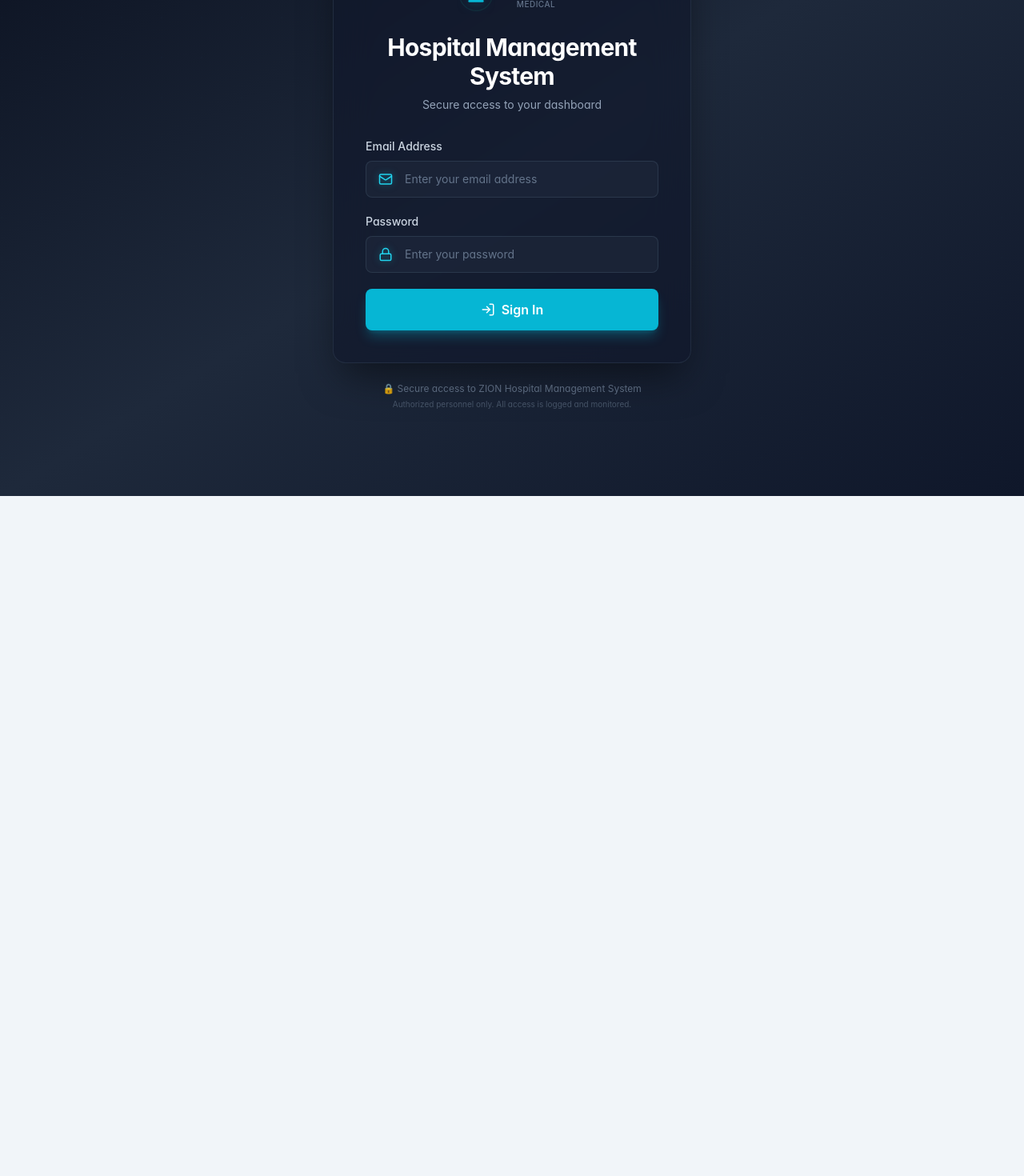
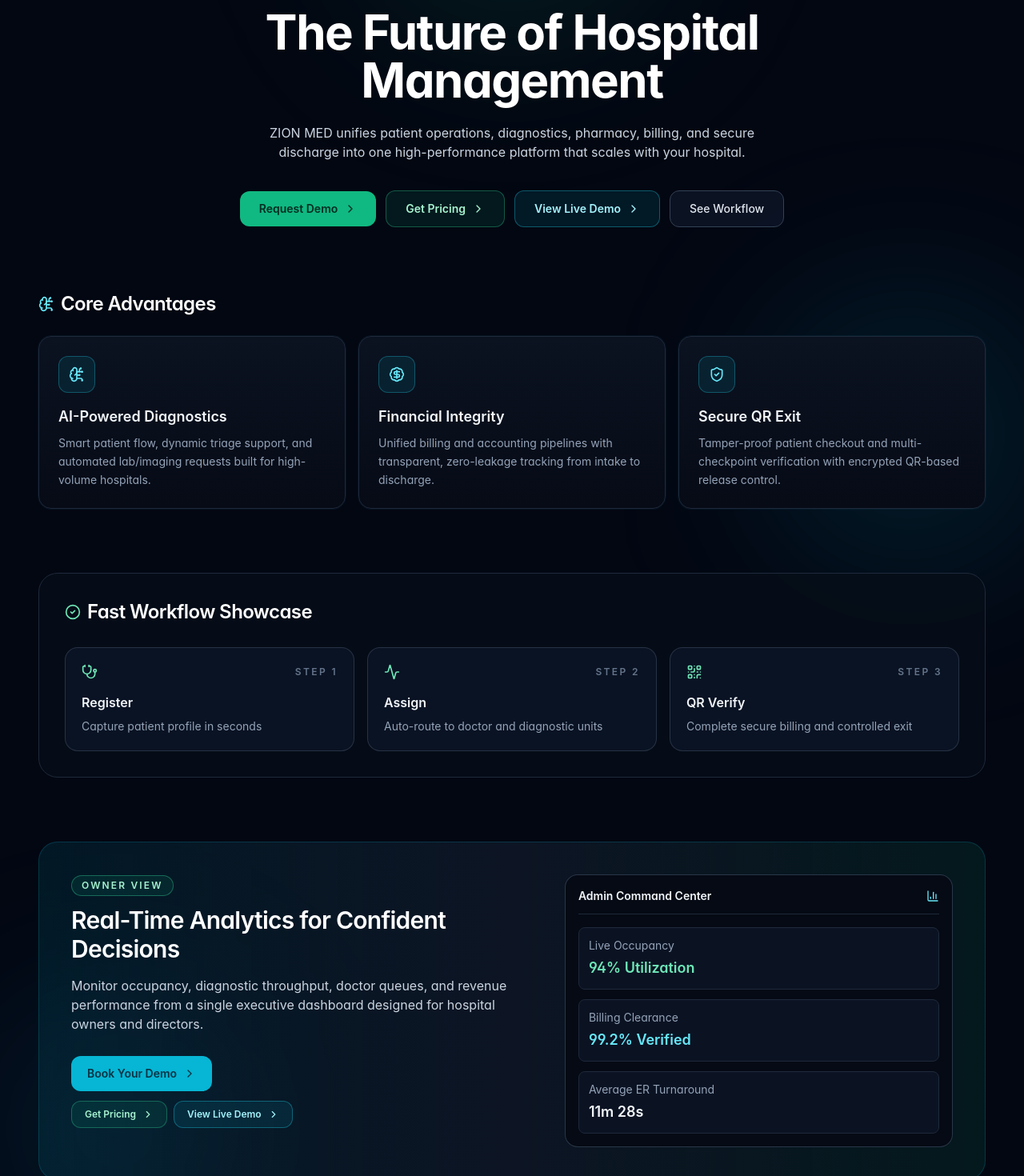
Before and after one commit to nars88/Hms-zion-, a Next.js app: page / in a window 1280 px wide. Shown: the part 180-1650 px from the top of the page at 80% size. Before the commit the page ends 800 px from the top, so only its background shows below. Built offline with nearby package versions, Linux system fonts and the light colour scheme.

Commit message:
feat: add premium CTA buttons to Zion Med landing page

```diff
--- a/src/app/page.tsx
+++ b/src/app/page.tsx
@@ -1,291 +1,219 @@
-'use client'
+import Link from 'next/link'
+import {
+  Activity,
+  BadgeDollarSign,
+  BarChart3,
+  BrainCircuit,
+  CheckCircle2,
+  ChevronRight,
+  QrCode,
+  ShieldCheck,
+  Sparkles,
+  Stethoscope,
+} from 'lucide-react'
 
-import { useState, useEffect } from 'react'
-import { useRouter } from 'next/navigation'
-import { useAuth, USER_ROLES } from '@/contexts/AuthContext'
-import { useLanguage } from '@/contexts/LanguageContext'
-import ZionMedLogo from '@/components/ZionMedLogo'
-import LanguageToggle from '@/components/shared/LanguageToggle'
-import { LogIn, Lock, Mail, AlertCircle } from 'lucide-react'
+const features = [
+  {
+    title: 'AI-Powered Diagnostics',
+    description:
+      'Smart patient flow, dynamic triage support, and automated lab/imaging requests built for high-volume hospitals.',
+    icon: BrainCircuit,
+  },
+  {
+    title: 'Financial Integrity',
+    description:
+      'Unified billing and accounting pipelines with transparent, zero-leakage tracking from intake to discharge.',
+    icon: BadgeDollarSign,
+  },
+  {
+    title: 'Secure QR Exit',
+    description:
+      'Tamper-proof patient checkout and multi-checkpoint verification with encrypted QR-based release control.',
+    icon: ShieldCheck,
+  },
+]
 
-// CRITICAL: Role-based redirect map - Check role_tag FIRST
-const REDIRECT_MAP: Record<string, string> = {
-  [USER_ROLES.ADMIN]: '/admin/dashboard', // FIXED: Admin goes to /admin/dashboard
-  [USER_ROLES.ACCOUNTANT]: '/accountant?view=all',
-  [USER_ROLES.DOCTOR]: '/doctor/queue',
-  [USER_ROLES.PHARMACIST]: '/pharmacy/dispense',
-  [USER_ROLES.RECEPTIONIST]: '/reception',
-  [USER_ROLES.INTAKE_NURSE]: '/intake',
-  [USER_ROLES.ER_NURSE]: '/emergency/nurse',
-  [USER_ROLES.SECRETARY]: '/doctor/queue',
-  [USER_ROLES.LAB_TECH]: '/lab',
-  [USER_ROLES.RADIOLOGY_TECH]: '/radiology',
-  [USER_ROLES.SECURITY]: '/gatekeeper',
-}
+const workflow = [
+  { title: 'Register', subtitle: 'Capture patient profile in seconds', icon: Stethoscope },
+  { title: 'Assign', subtitle: 'Auto-route to doctor and diagnostic units', icon: Activity },
+  { title: 'QR Verify', subtitle: 'Complete secure billing and controlled exit', icon: QrCode },
+]
 
-export default function LoginPage() {
-  const [email, setEmail] = useState('')
-  const [password, setPassword] = useState('')
-  const [error, setError] = useState('')
-  const [isLoading, setIsLoading] = useState(false)
-  // Avoid getting stuck on a global "Loading..." screen if auth hydration stalls.
-  // The real auth/redirect logic still runs in the effect below.
-  // IMPORTANT: keep server/client initial UI identical to avoid hydration errors.
-  const [isCheckingAuth, setIsCheckingAuth] = useState(true)
-  const { login, user } = useAuth()
-  const { t, isRTL } = useLanguage()
-  const router = useRouter()
-
-  // Check authentication status on mount (client-side only)
-  useEffect(() => {
-    if (typeof window === 'undefined') return
-
-    // Stop the loading UI as soon as the component is mounted on the client
-    setIsCheckingAuth(false)
-
-    // If user is already logged in, redirect them
-    if (user) {
-      // CRITICAL: Check role_tag FIRST before redirecting
-      const redirectPath = sessionStorage.getItem('redirectAfterLogin')
-      if (redirectPath) {
-        sessionStorage.removeItem('redirectAfterLogin')
-        router.replace(redirectPath)
-      } else {
-        // Role-based redirect: LAB_TECH → /lab, RADIOLOGY_TECH → /radiology, etc.
-        const userEmail = (user.email || '').toLowerCase()
-        const defaultPath =
-          userEmail === 'doctor@zion.med'
-            ? '/emergency/doctor'
-            : userEmail === 'nurse@zion.med'
-              ? '/emergency/nurse'
-              : userEmail === 'pharmacy@zion.med'
-                ? '/pharmacy/dispense'
-                : REDIRECT_MAP[user.role] || '/admin/dashboard'
-        router.replace(defaultPath)
-      }
-    }
-  }, [user, router])
-
-  // Show loading while checking auth state (prevents hydration mismatch)
-  if (isCheckingAuth) {
-    return (
-      <div className="h-[100dvh] max-h-[100dvh] w-full overflow-hidden bg-gradient-to-br from-[#0B1120] via-[#1E293B] to-[#0F172A] flex items-center justify-center px-4">
-        <div className="text-center">
-          <div className="animate-spin rounded-full h-8 w-8 border-2 border-cyan-500 border-t-transparent mx-auto mb-4"></div>
-          <p className="text-sm text-slate-400">Loading...</p>
-        </div>
-      </div>
-    )
-  }
-
-  // Show redirecting only after auth check is complete and user exists
-  if (user) {
-    return (
-      <div className="h-[100dvh] max-h-[100dvh] w-full overflow-hidden bg-gradient-to-br from-[#0B1120] via-[#1E293B] to-[#0F172A] flex items-center justify-center px-4">
-        <div className="text-center">
-          <div className="animate-spin rounded-full h-8 w-8 border-2 border-cyan-500 border-t-transparent mx-auto mb-4"></div>
-          <p className="text-sm text-slate-400">Redirecting...</p>
-        </div>
-      </div>
-    )
-  }
-
-  const handleLogin = async (e: React.FormEvent) => {
-    e.preventDefault()
-    setError('')
-    setIsLoading(true)
-
-    try {
-      // Call authentication API
-      const res = await fetch('/api/auth/login', {
-        method: 'POST',
-        headers: { 'Content-Type': 'application/json' },
-        body: JSON.stringify({
-          email: email.trim(),
-          password: password,
-        }),
-      })
-
-      const data = await res.json().catch(() => ({}))
-      if (!res.ok) {
-        throw new Error(typeof data?.error === 'string' ? data.error : 'Invalid email or password')
-      }
-
-      const userData = data?.user
-      if (!userData || !userData.id || userData.role == null) {
-        throw new Error('Invalid user data. Please contact administrator.')
-      }
-
-      const role = String(userData.role)
-      if (!Object.values(USER_ROLES).includes(role as any)) {
-        throw new Error('Invalid user role. Please contact administrator.')
-      }
-
-      login({
-        id: userData.id,
-        name: userData.name ?? 'User',
-        email: userData.email ?? '',
-        role: role as any,
-      })
-
-      const userEmail = (userData.email || '').toLowerCase()
-      const redirectPath = typeof window !== 'undefined' ? sessionStorage.getItem('redirectAfterLogin') : null
-      if (redirectPath) {
-        if (typeof window !== 'undefined') sessionStorage.removeItem('redirectAfterLogin')
-        router.replace(redirectPath)
-      } else {
-        let defaultPath = '/admin/dashboard'
-        if (userEmail === 'doctor@zion.med') {
-          defaultPath = '/emergency/doctor'
-        } else if (userEmail === 'nurse@zion.med') {
-          defaultPath = '/emergency/nurse'
-        } else if (userEmail === 'pharmacy@zion.med') {
-          defaultPath = '/pharmacy/dispense'
-        } else if (role === USER_ROLES.LAB_TECH) {
-          defaultPath = '/lab'
-        } else if (role === USER_ROLES.RADIOLOGY_TECH) {
-          defaultPath = '/radiology'
-        } else {
-          defaultPath = REDIRECT_MAP[role as keyof typeof REDIRECT_MAP] || '/admin/dashboard'
-        }
-        router.replace(defaultPath)
-      }
-    } catch (err: any) {
-      console.error('❌ Login failed:', err)
-      setError(err?.message || 'Invalid email or password. Please try again.')
-      setIsLoading(false)
-    }
-  }
-
+export default function LandingPage() {
   return (
-    <div className="relative h-[100dvh] max-h-[100dvh] w-full overflow-hidden overscroll-none bg-gradient-to-br from-[#0B1120] via-[#1E293B] to-[#0F172A] flex flex-col items-center justify-center px-4 sm:px-6">
-      {/* Subtle Background Pattern */}
-      <div className="absolute inset-0 opacity-5">
-        <div
-          className="absolute inset-0"
-          style={{
-            backgroundImage: `radial-gradient(circle at 2px 2px, rgba(6,182,212,0.3) 1px, transparent 0)`,
-            backgroundSize: '50px 50px',
-          }}
-        ></div>
+    <main className="relative min-h-screen overflow-x-hidden bg-[#030712] text-white">
+      <div className="pointer-events-none absolute inset-0">
+        <div className="absolute -top-32 left-1/2 h-80 w-80 -translate-x-1/2 rounded-full bg-emerald-500/20 blur-[120px]" />
+        <div className="absolute right-0 top-1/3 h-72 w-72 rounded-full bg-cyan-500/20 blur-[120px]" />
+        <div className="absolute bottom-0 left-0 h-72 w-72 rounded-full bg-sky-500/15 blur-[120px]" />
       </div>
 
-      {/* Language Toggle - Top Right */}
-      <div className="absolute top-4 right-4 z-20">
-        <LanguageToggle />
-      </div>
+      <div className="relative mx-auto w-full max-w-7xl px-5 pb-20 pt-8 sm:px-8 lg:px-12">
+        <header className="mb-16 flex items-center justify-between">
+          <div className="flex items-center gap-3">
+            <div className="rounded-xl border border-emerald-400/40 bg-emerald-500/15 p-2.5">
+              <Sparkles className="h-5 w-5 text-emerald-300" />
+            </div>
+            <div>
+              <p className="text-lg font-semibold tracking-tight">ZION MED</p>
+              <p className="text-xs text-slate-400">Enterprise Hospital Intelligence</p>
+            </div>
+          </div>
+          <Link
+            href="/login"
+            className="rounded-xl border border-cyan-400/30 bg-cyan-500/10 px-4 py-2 text-sm font-medium text-cyan-200 transition hover:border-cyan-300/60 hover:bg-cyan-500/20"
+          >
+            Login
+          </Link>
+        </header>
 
-      {/* Centered Login Card — fixed viewport, no page scroll */}
-      <div className="relative z-10 flex w-full max-w-md max-h-full min-h-0 flex-col justify-center">
-        {/* Professional Login Card */}
-        <div className="bg-slate-900/60 backdrop-blur-xl rounded-2xl border border-slate-700/50 p-6 sm:p-8 md:p-10 shadow-2xl shadow-black/50">
-          {/* ZION Med Logo and Hospital Name */}
-          <div className="text-center mb-8">
-            <div className="flex justify-center mb-6">
-              <ZionMedLogo size="lg" showText={true} />
-            </div>
-            <h1 className="text-2xl sm:text-3xl font-bold text-white mb-2 tracking-tight">
-              Hospital Management System
-            </h1>
-            <p className="text-sm text-slate-400">
-              Secure access to your dashboard
-            </p>
+        <section className="mb-20 text-center [animation:fadeIn_700ms_ease-out]">
+          <p className="mx-auto mb-5 inline-flex items-center gap-2 rounded-full border border-emerald-400/30 bg-emerald-500/10 px-4 py-1.5 text-xs font-semibold uppercase tracking-[0.22em] text-emerald-200">
+            Built for Modern Hospitals
+          </p>
+          <h1 className="mx-auto max-w-4xl text-4xl font-bold tracking-tight text-white sm:text-5xl lg:text-6xl">
+            The Future of Hospital Management
+          </h1>
+          <p className="mx-auto mt-6 max-w-2xl text-sm leading-relaxed text-slate-300 sm:text-base">
+            ZION MED unifies patient operations, diagnostics, pharmacy, billing, and secure discharge
+            into one high-performance platform that scales with your hospital.
+          </p>
+          <div className="mt-9 flex flex-col items-center justify-center gap-3 sm:flex-row">
+            <Link
+              href="/login"
+              className="inline-flex items-center justify-center gap-2 rounded-xl bg-emerald-500 px-6 py-3 text-sm font-semibold text-emerald-950 transition hover:bg-emerald-400"
+            >
+              Request Demo
+              <ChevronRight className="h-4 w-4" />
+            </Link>
+            <Link
+              href="/login"
+              className="inline-flex items-center justify-center gap-2 rounded-xl border border-emerald-400/35 bg-emerald-500/10 px-6 py-3 text-sm font-semibold text-emerald-200 transition hover:border-emerald-300/60 hover:bg-emerald-500/20"
+            >
+              Get Pricing
+              <ChevronRight className="h-4 w-4" />
+            </Link>
+            <Link
+              href="/login"
+              className="inline-flex items-center justify-center gap-2 rounded-xl border border-cyan-400/35 bg-cyan-500/10 px-6 py-3 text-sm font-semibold text-cyan-200 transition hover:border-cyan-300/60 hover:bg-cyan-500/20"
+            >
+              View Live Demo
+              <ChevronRight className="h-4 w-4" />
+            </Link>
+            <a
+              href="#workflow"
+              className="rounded-xl border border-slate-700 bg-slate-900/70 px-6 py-3 text-sm font-medium text-slate-200 transition hover:border-slate-500"
+            >
+              See Workflow
+            </a>
           </div>
+        </section>
 
-          <form onSubmit={handleLogin} className="space-y-5">
-            {/* Email Field */}
+        <section className="mb-20 [animation:fadeIn_900ms_ease-out]">
+          <div className="mb-6 flex items-center gap-2">
+            <BrainCircuit className="h-5 w-5 text-cyan-300" />
+            <h2 className="text-2xl font-semibold tracking-tight">Core Advantages</h2>
+          </div>
+          <div className="grid gap-4 md:grid-cols-3">
+            {features.map((item) => (
+              <article
+                key={item.title}
+                className="rounded-2xl border border-slate-800 bg-gradient-to-b from-[#0b1220] to-[#060b16] p-6 shadow-[0_0_0_1px_rgba(56,189,248,0.06)]"
+              >
+                <div className="mb-4 inline-flex rounded-xl border border-cyan-400/30 bg-cyan-500/10 p-3">
+                  <item.icon className="h-5 w-5 text-cyan-300" />
+                </div>
+                <h3 className="text-lg font-semibold text-slate-100">{item.title}</h3>
+                <p className="mt-2 text-sm leading-relaxed text-slate-400">{item.description}</p>
+              </article>
+            ))}
+          </div>
+        </section>
+
+        <section
+          id="workflow"
+          className="mb-20 rounded-3xl border border-slate-800 bg-[#070d18]/85 p-6 sm:p-8 [animation:fadeIn_1100ms_ease-out]"
+        >
+          <div className="mb-7 flex items-center gap-2">
+            <CheckCircle2 className="h-5 w-5 text-emerald-300" />
+            <h2 className="text-2xl font-semibold tracking-tight">Fast Workflow Showcase</h2>
+          </div>
+          <div className="grid gap-4 md:grid-cols-3">
+            {workflow.map((step, index) => (
+              <div key={step.title} className="rounded-2xl border border-slate-700/70 bg-slate-900/65 p-5">
+                <div className="mb-4 flex items-center justify-between">
+                  <step.icon className="h-5 w-5 text-emerald-300" />
+                  <span className="text-xs font-semibold tracking-[0.2em] text-slate-500">
+                    STEP {index + 1}
+                  </span>
+                </div>
+                <p className="text-base font-semibold text-slate-100">{step.title}</p>
+                <p className="mt-2 text-sm text-slate-400">{step.subtitle}</p>
+              </div>
+            ))}
+          </div>
+        </section>
+
+        <section className="[animation:fadeIn_1300ms_ease-out]">
+          <div className="grid gap-6 rounded-3xl border border-cyan-500/20 bg-gradient-to-r from-cyan-500/10 via-[#0d1524] to-emerald-500/10 p-7 sm:p-10 lg:grid-cols-[1.1fr_0.9fr]">
             <div>
-              <label className="block text-sm font-medium text-slate-300 mb-2">
-                Email Address
-              </label>
-              <div className="relative">
-                <div
-                  className={`absolute ${isRTL ? 'right-4' : 'left-4'} top-1/2 transform -translate-y-1/2 z-10`}
+              <div className="mb-3 inline-flex items-center gap-2 rounded-full border border-emerald-400/40 bg-emerald-500/10 px-3 py-1 text-xs font-semibold uppercase tracking-[0.18em] text-emerald-200">
+                Owner View
+              </div>
+              <h2 className="text-2xl font-semibold tracking-tight text-white sm:text-3xl">
+                Real-Time Analytics for Confident Decisions
+              </h2>
+              <p className="mt-4 max-w-xl text-sm leading-relaxed text-slate-300 sm:text-base">
+                Monitor occupancy, diagnostic throughput, doctor queues, and revenue performance from
+                a single executive dashboard designed for hospital owners and directors.
+              </p>
+              <Link
+                href="/login"
+                className="mt-7 inline-flex items-center gap-2 rounded-xl bg-cyan-500 px-5 py-3 text-sm font-semibold text-cyan-950 transition hover:bg-cyan-400"
+              >
+                Book Your Demo
+                <ChevronRight className="h-4 w-4" />
+              </Link>
+              <div className="mt-3 flex flex-wrap gap-2">
+                <Link
+                  href="/login"
+                  className="inline-flex items-center gap-2 rounded-xl border border-emerald-400/35 bg-emerald-500/10 px-4 py-2 text-xs font-semibold text-emerald-200 transition hover:border-emerald-300/60 hover:bg-emerald-500/20"
                 >
-                  <Mail
-                    size={18}
-                    className="text-cyan-400 drop-shadow-[0_0_4px_rgba(6,182,212,0.5)]"
-                  />
-                </div>
-                <input
-                  type="email"
-                  value={email}
-                  onChange={(e) => setEmail(e.target.value)}
-                  placeholder="Enter your email address"
-                  required
-                  className={`w-full ${isRTL ? 'pr-12 pl-4' : 'pl-12 pr-4'} py-3 bg-slate-800/70 border border-slate-700/70 rounded-lg text-sm text-white placeholder-slate-500 focus:outline-none focus:ring-2 focus:ring-cyan-500/50 focus:border-cyan-500/50 transition-all`}
-                  autoComplete="email"
-                  disabled={isLoading}
-                />
+                  Get Pricing
+                  <ChevronRight className="h-3.5 w-3.5" />
+                </Link>
+                <Link
+                  href="/login"
+                  className="inline-flex items-center gap-2 rounded-xl border border-cyan-400/35 bg-cyan-500/10 px-4 py-2 text-xs font-semibold text-cyan-200 transition hover:border-cyan-300/60 hover:bg-cyan-500/20"
+                >
+                  View Live Demo
+                  <ChevronRight className="h-3.5 w-3.5" />
+                </Link>
               </div>
             </div>
-
-            {/* Password Field */}
-            <div>
-              <label className="block text-sm font-medium text-slate-300 mb-2">
-                Password
-              </label>
-              <div className="relative">
-                <div
-                  className={`absolute ${isRTL ? 'right-4' : 'left-4'} top-1/2 transform -translate-y-1/2 z-10`}
-                >
-                  <Lock
-                    size={18}
-                    className="text-cyan-400 drop-shadow-[0_0_4px_rgba(6,182,212,0.5)]"
-                  />
+            <div className="rounded-2xl border border-slate-700/80 bg-[#050a14] p-4">
+              <div className="mb-4 flex items-center justify-between border-b border-slate-800 pb-3">
+                <p className="text-sm font-semibold text-slate-100">Admin Command Center</p>
+                <BarChart3 className="h-4 w-4 text-cyan-300" />
+              </div>
+              <div className="space-y-3 text-sm">
+                <div className="rounded-lg border border-slate-800 bg-slate-900/70 p-3">
+                  <p className="text-slate-400">Live Occupancy</p>
+                  <p className="mt-1 text-lg font-semibold text-emerald-300">94% Utilization</p>
                 </div>
-                <input
-                  type="password"
-                  value={password}
-                  onChange={(e) => setPassword(e.target.value)}
-                  placeholder="Enter your password"
-                  required
-                  className={`w-full ${isRTL ? 'pr-12 pl-4' : 'pl-12 pr-4'} py-3 bg-slate-800/70 border border-slate-700/70 rounded-lg text-sm text-white placeholder-slate-500 focus:outline-none focus:ring-2 focus:ring-cyan-500/50 focus:border-cyan-500/50 transition-all`}
-                  autoComplete="current-password"
-                  disabled={isLoading}
-                />
+                <div className="rounded-lg border border-slate-800 bg-slate-900/70 p-3">
+                  <p className="text-slate-400">Billing Clearance</p>
+                  <p className="mt-1 text-lg font-semibold text-cyan-300">99.2% Verified</p>
+                </div>
+                <div className="rounded-lg border border-slate-800 bg-slate-900/70 p-3">
+                  <p className="text-slate-400">Average ER Turnaround</p>
+                  <p className="mt-1 text-lg font-semibold text-slate-100">11m 28s</p>
+                </div>
               </div>
             </div>
-
-            {/* Error Message */}
-            {error && (
-              <div className="p-3 bg-rose-500/10 border border-rose-500/30 rounded-lg flex items-start gap-2">
-                <AlertCircle size={18} className="text-rose-400 flex-shrink-0 mt-0.5" />
-                <p className="text-sm text-rose-400 flex-1">{error}</p>
-              </div>
-            )}
-
-            {/* Login Button */}
-            <button
-              type="submit"
-              disabled={isLoading}
-              className="w-full py-3.5 bg-cyan-500 text-white rounded-lg text-base font-semibold hover:bg-cyan-600 active:bg-cyan-700 transition-all disabled:opacity-50 disabled:cursor-not-allowed flex items-center justify-center gap-2 shadow-lg shadow-cyan-500/30"
-            >
-              {isLoading ? (
-                <>
-                  <div className="animate-spin rounded-full h-5 w-5 border-2 border-white border-t-transparent"></div>
-                  <span>Authenticating...</span>
-                </>
-              ) : (
-                <>
-                  <LogIn size={18} />
-                  <span>Sign In</span>
-                </>
-              )}
-            </button>
-          </form>
-        </div>
-
-        {/* Security Notice */}
-        <div className="mt-6 text-center">
-          <p className="text-xs text-slate-500">
-            🔒 Secure access to ZION Hospital Management System
-          </p>
-          <p className="text-[10px] text-slate-600 mt-1">
-            Authorized personnel only. All access is logged and monitored.
-          </p>
-        </div>
+          </div>
+        </section>
       </div>
-    </div>
+    </main>
   )
 }
```
